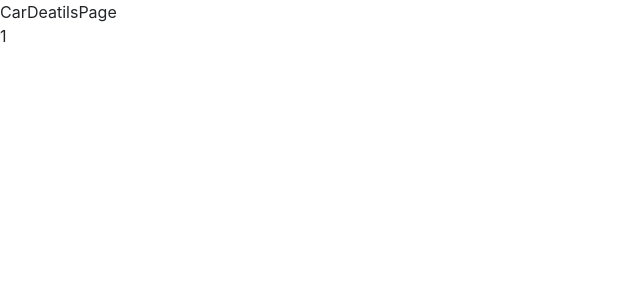
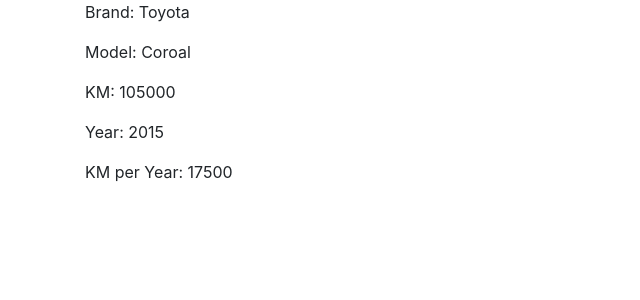
Before and after one commit to nirch/cars-app-react, a React (Create React App) app: page /#/cars/1 in a window 1280 px wide. Shown: the top 300 px of the page, without its empty margins (0-640 px from the left). Built offline with nearby package versions, Linux system fonts and the light colour scheme.

Commit message:
CarDetails now shows the correct cat by id in the URL

```diff
--- a/src/App.js
+++ b/src/App.js
@@ -26,7 +26,7 @@
         <Switch>
           <Route exact path="/"><HomePage/></Route>
           <Route exact path="/cars"><CarsPage cars={cars} onAddCar={newCar=>setCars(cars.concat(newCar))}/></Route>
-          <Route exact path="/cars/:index"><CarDeatilsPage/></Route>
+          <Route exact path="/cars/:index"><CarDeatilsPage cars={cars}/></Route>
         </Switch>
       </HashRouter>
     </div>
--- a/src/pages/CarDeatilsPage.js
+++ b/src/pages/CarDeatilsPage.js
@@ -1,13 +1,26 @@
+import { Container, Spinner } from "react-bootstrap";
 import { useParams } from "react-router-dom";
 
 
-function CarDeatilsPage() {
+function CarDeatilsPage(props) {
+    const {cars} = props;
     const {index} = useParams();
+
+    let car;
+    if (cars) {
+        car = cars[index];
+    }
 
     return (
         <div>
-            CarDeatilsPage
-            <p>{index}</p>
+            {!car ? <Spinner animation="border" />  :
+              <Container>
+                <p>Brand: {car.brand}</p>
+                <p>Model: {car.model}</p>
+                <p>KM: {car.km}</p>
+                <p>Year: {car.year}</p>
+                <p>KM per Year: {car.kmPerYear()}</p>
+            </Container>}
         </div>
     );
 }
```
Also changed, not shown: 1 other file (tests, documents, lock files or other folders).
